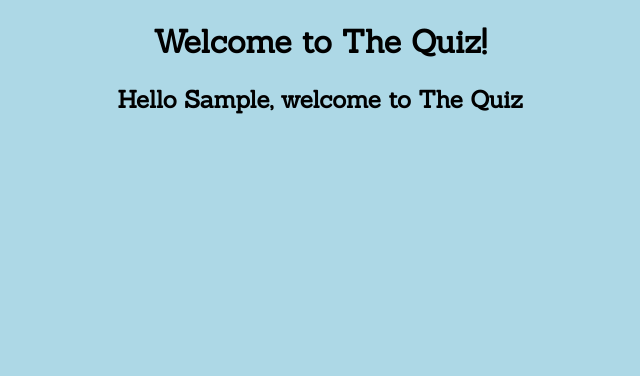
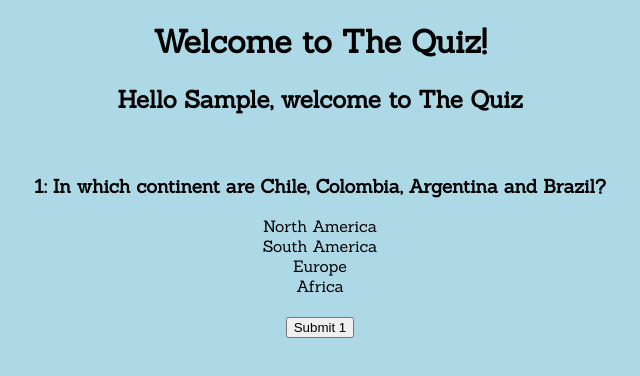
Before and after one commit to molano1979/Quiz, a plain HTML site: page index.html in a window 1280 px wide. Both pictures are taken after typing "Sample" into the empty fields and a click on the button "Submit". Shown: the whole page, without its empty margins (320-960 px from the left). Drawn offline with Linux system fonts and the light colour scheme.

Commit message:
started working on questions

```diff
--- a/index.html
+++ b/index.html
@@ -6,10 +6,10 @@
     <meta http-equiv="X-UA-Compatible" content="IE=edge">
     <meta name="viewport" content="width=device-width, initial-scale=1.0">
     <title>The Quiz</title>
-   <link rel="stylesheet" href="style.css">
-   <link rel="preconnect" href="https://fonts.googleapis.com">
-<link rel="preconnect" href="https://fonts.gstatic.com" crossorigin>
-<link href="https://fonts.googleapis.com/css2?family=Sanchez&display=swap" rel="stylesheet">
+    <link rel="stylesheet" href="style.css">
+    <link rel="preconnect" href="https://fonts.googleapis.com">
+    <link rel="preconnect" href="https://fonts.gstatic.com" crossorigin>
+    <link href="https://fonts.googleapis.com/css2?family=Sanchez&display=swap" rel="stylesheet">
 </head>
 
 <body>
@@ -24,6 +24,16 @@
         <button onclick="greeting()">Submit</button>
     </div>
 
+    <div id="quiz">
+        <h3 id="question">1: In which continent are Chile, Colombia, Argentina and Brazil?</h3>
+        <div id="answerA" onclick="aFunction()">North America</div>
+        <div id="answerB" onclick="bFunction()">South America</div>
+        <div id="answerC" onclick="cFunction()">Europe</div>
+        <div id="answerD" onclick="dFunction()">Africa</div> <br>
+
+        <div id="qn1Button"><button>Submit 1</button></div>
+    </div>
+
     <script src="./questions.js"></script>
     <script src="./quiz.js"></script>
 </body>
--- a/questions.js
+++ b/questions.js
@@ -1,9 +1,24 @@
 var userName = document.querySelector("#userName");
 var headerText = document.querySelector("#headerText");
 var greetingInput = document.querySelector("#greetingInput");
+var quiz = document.querySelector("#quiz");
+var answerA = document.querySelector("#answerA");
+var answerB = document.querySelector("#answerB");
+var answerC = document.querySelector("#answerC");
+var answerD = document.querySelector("#answerD");
+
+
+
+
+quiz.style.display = "none";
 
 function greeting() {
     headerText.innerHTML = ""
     headerText.innerHTML = "Hello " + userName.value + ", welcome to The Quiz";
     greetingInput.style.display = "none"
+    quiz.style.display = "block"
 }
+
+function aFunction() {
+    answerA.style.color = "red";
+}
--- a/style.css
+++ b/style.css
@@ -12,3 +12,7 @@
 text-align: center;
 
 }
+
+#quiz {
+    text-align: center;
+}
```
